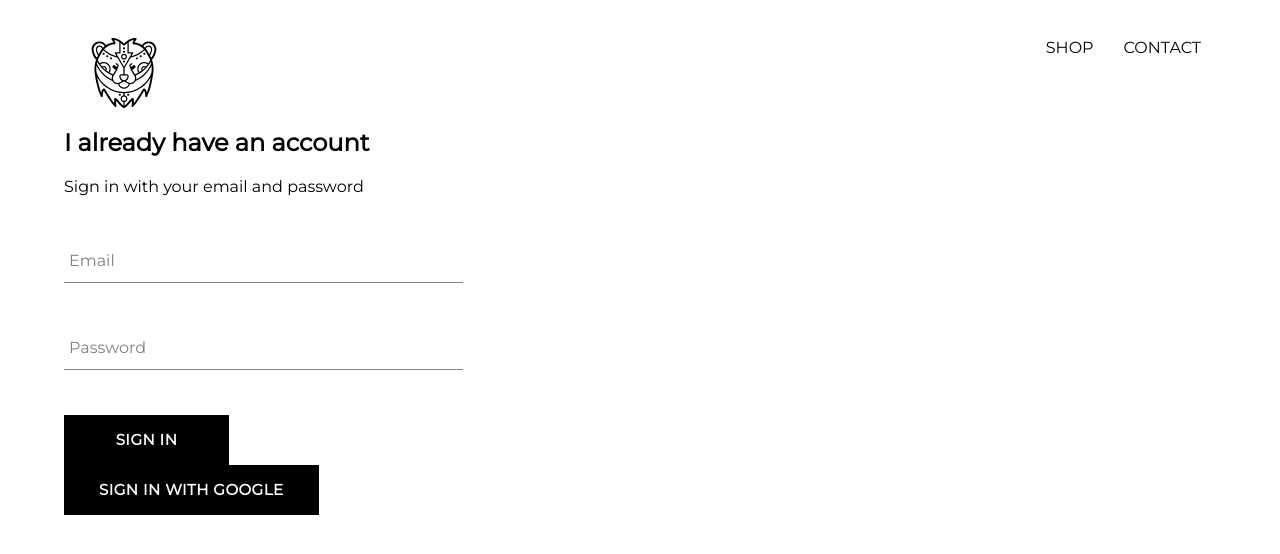
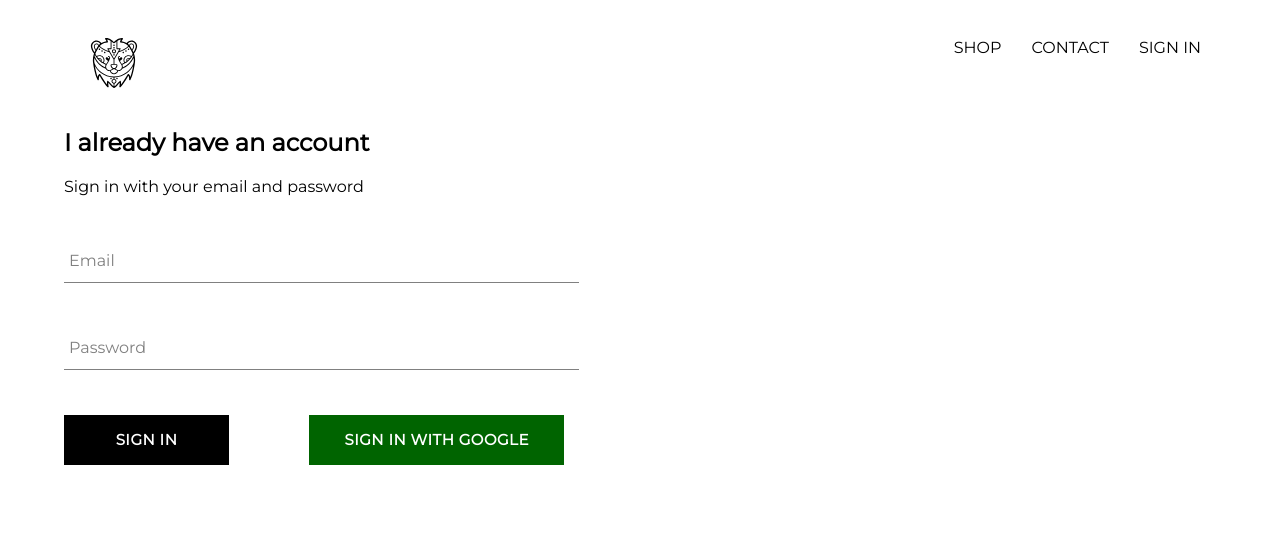
Before and after one commit to arcbjorn/arctic-clothing, a React (Create React App) app: page /signin in a window 1280 px wide. Shown: the top 554 px of the page. Built offline with nearby package versions, Linux system fonts and the light colour scheme; no server answers.

Commit message:
1.1.4
- Sign-in component styles

```diff
--- a/src/App.css
+++ b/src/App.css
@@ -4,6 +4,7 @@
 }
 
 a {
+  box-sizing: border-box;
   text-decoration: none;
   color: black;
 }
--- a/src/App.js
+++ b/src/App.js
@@ -8,6 +8,7 @@
 import ShopPage from './pages/shop/shop.component';
 import Header from './components/header/header.component';
 import SignInAndSignUpPage from './pages/sign-in-sign-up/sign-in-sign-up.component';
+
 import { auth } from './firebase/firebase.utils';
 
 class App extends React.Component {
@@ -34,7 +35,7 @@
   render() {
     return (
       <div>
-        <Header />
+        <Header currentUser={this.state.currentUser} />
         <Switch>
           <Route exact path="/" component={HomePage} />
           <Route path="/shop" component={ShopPage} />
--- a/src/components/custom-button/custom-button.component.jsx
+++ b/src/components/custom-button/custom-button.component.jsx
@@ -2,8 +2,12 @@
 
 import './custom-button.styles.scss';
 
-const CustomButton = ({ children, ...otherProps }) => (
-  <button type="submit" className="custom-button" {...otherProps}>
+const CustomButton = ({ children, isGoogleSignIn, ...otherProps }) => (
+  <button
+    type="submit"
+    className={`${isGoogleSignIn ? 'google-sign-in' : ''} custom-button`}
+    {...otherProps}
+  >
     {children}
   </button>
 );
--- a/src/components/custom-button/custom-button.styles.scss
+++ b/src/components/custom-button/custom-button.styles.scss
@@ -19,4 +19,13 @@
     color: black;
     border: 1px solid black;
   }
+
+  &.google-sign-in {
+    background-color: darkgreen;
+
+    &:hover {
+      background-color: lightgreen;
+      border: none;
+    }
+  }
 }
--- a/src/components/header/header.component.jsx
+++ b/src/components/header/header.component.jsx
@@ -1,11 +1,14 @@
+/* eslint-disable jsx-a11y/no-static-element-interactions */
 import React from 'react';
 import { Link } from 'react-router-dom';
+
+import { auth } from '../../firebase/firebase.utils';
 
 import { ReactComponent as Logo } from '../../assets/logo.svg';
 
 import './header.styles.scss';
 
-const Header = () => (
+const Header = ({ currentUser }) => (
   <div className="header">
     <Link className="logo-container" to="/">
       <Logo className="logo" />
@@ -17,6 +20,13 @@
       <Link className="option" to="/shop">
         CONTACT
       </Link>
+      {
+        currentUser ? (
+          <div className="option" onClick={() => auth.signOut()}>SIGN OUT</div>
+        ) : (
+          <Link className="option" to="/signin">SIGN IN</Link>
+        )
+      }
     </div>
   </div>
 );
--- a/src/components/header/header.styles.scss
+++ b/src/components/header/header.styles.scss
@@ -7,7 +7,7 @@
 
   .logo-container {
     height: 100%;
-    width: 70px;
+    width: 100px;
     padding: 25px;
   }
 
@@ -20,6 +20,7 @@
 
     .option {
       padding: 10px 15px;
+      cursor: pointer;
     }
   }
 }
--- a/src/components/sign-in/sign-in.component.jsx
+++ b/src/components/sign-in/sign-in.component.jsx
@@ -55,8 +55,13 @@
             required
           />
 
-          <CustomButton type="submit"> Sign in </CustomButton>
-          <CustomButton type="button" onClick={signInWithGoogle}> Sign in with Google</CustomButton>
+          <div className="buttons">
+            <CustomButton type="submit"> Sign in </CustomButton>
+            <CustomButton type="button" onClick={signInWithGoogle} isGoogleSignIn>
+              Sign in with Google
+            </CustomButton>
+          </div>
+
         </form>
       </div>
     );
--- a/src/components/sign-in/sign-in.styles.scss
+++ b/src/components/sign-in/sign-in.styles.scss
@@ -1,9 +1,14 @@
 .sign-in {
-  width: 30vw;
+  width: 500px;
   display: flex;
   flex-direction: column;
 
   .title {
     margin: 10px 0;
   }
+
+  .buttons {
+    display: flex;
+    justify-content: space-between;
+  }
 }
```
